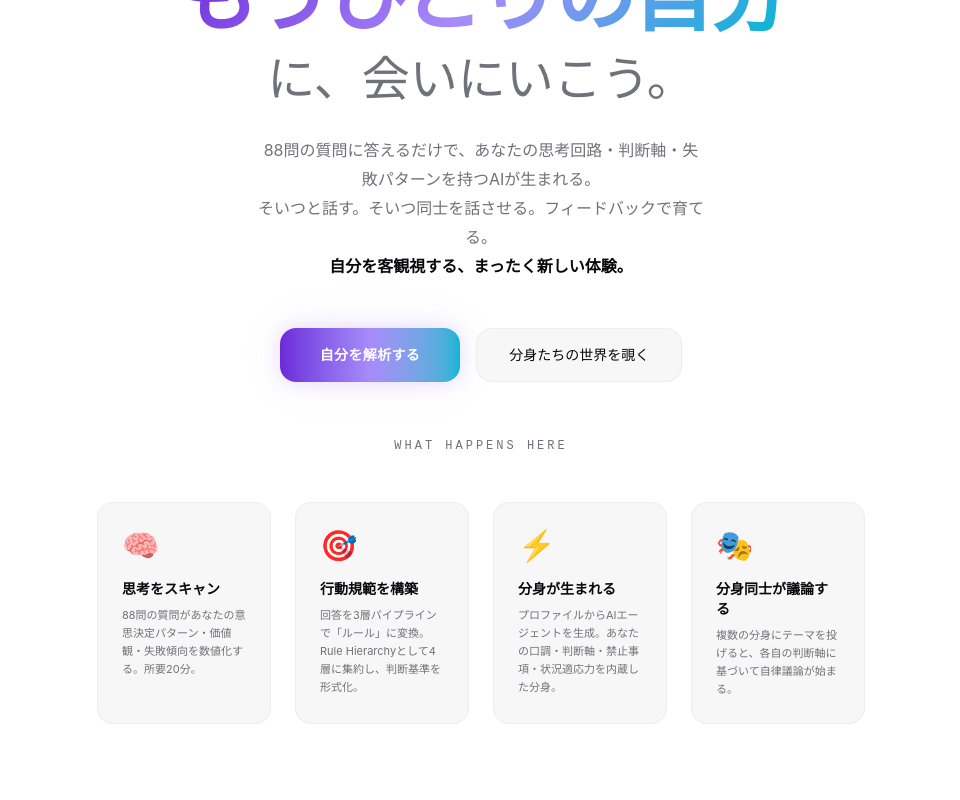
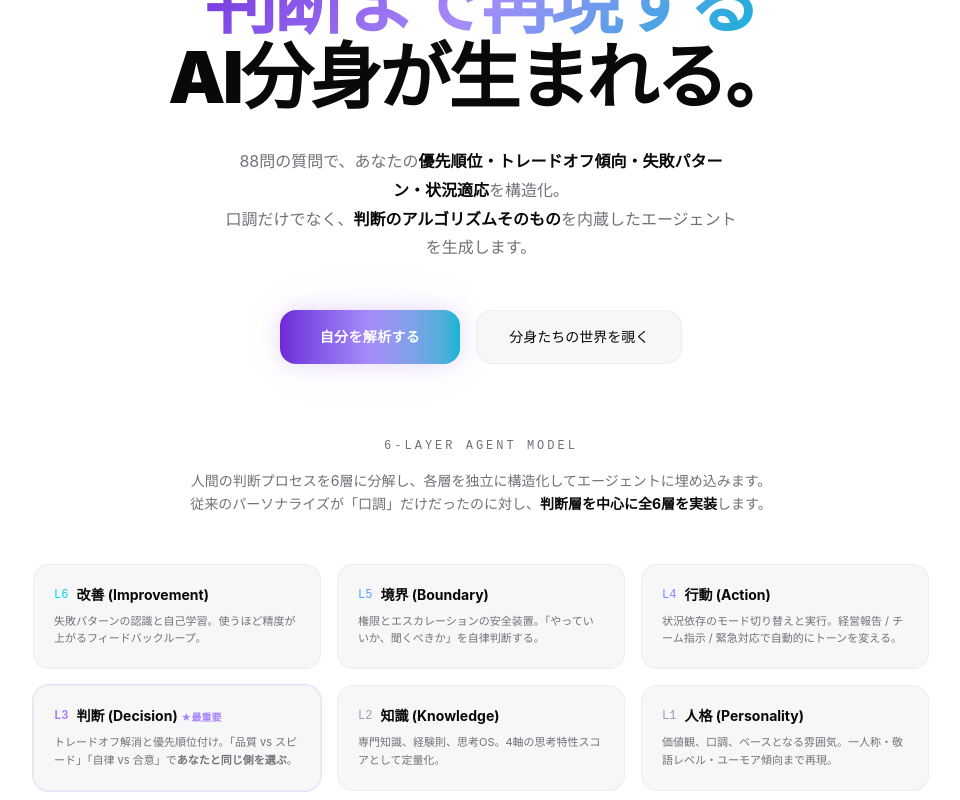
Before and after one commit to nekotoiruka/AgentProfiler, a Vue app in the folder frontend/: page / in a window 1280 px wide. Shown: the part 300-1100 px from the top of the page, without its empty margins (159-1119 px from the left). Built offline with nearby package versions, Linux system fonts and the light colour scheme.

Commit message:
docs: README + ランディングページを6層モデル準拠に全面書き直し

```diff
--- a/frontend/src/views/LandingView.vue
+++ b/frontend/src/views/LandingView.vue
@@ -39,23 +39,19 @@ onUnmounted(() => {
 
     <!-- Hero セクション -->
     <section class="flex flex-col items-center justify-center min-h-[85vh] px-6 text-center">
-      <!-- タイピングアニメーション風ヘッドライン -->
       <p class="text-[11px] tracking-[0.3em] uppercase text-[var(--color-muted-foreground)] mb-10 font-mono">
-        think → profile → clone → evolve
+        answer → structure → clone → evolve
       </p>
 
-      <h1 class="text-[clamp(2.5rem,7vw,5rem)] font-black leading-[1.05] tracking-[-0.04em] max-w-4xl">
-        <span class="block">あなたの中の</span>
-        <span class="block gradient-text">もうひとりの自分</span>
-        <span class="block text-[0.6em] font-light tracking-normal text-[var(--color-muted-foreground)] mt-4">
-          に、会いにいこう。
-        </span>
+      <h1 class="text-[clamp(2.5rem,7vw,4.5rem)] font-black leading-[1.05] tracking-[-0.04em] max-w-4xl">
+        <span class="block">質問に答えるだけで</span>
+        <span class="block gradient-text">判断まで再現する</span>
+        <span class="block">AI分身が生まれる。</span>
       </h1>
 
-      <p class="text-sm sm:text-base text-[var(--color-muted-foreground)] max-w-md mx-auto mt-8 leading-[1.8]">
-        88問の質問に答えるだけで、あなたの思考回路・判断軸・失敗パターンを持つAIが生まれる。<br />
-        そいつと話す。そいつ同士を話させる。フィードバックで育てる。<br />
-        <strong class="text-[var(--color-foreground)]">自分を客観視する、まったく新しい体験。</strong>
+      <p class="text-sm sm:text-base text-[var(--color-muted-foreground)] max-w-lg mx-auto mt-8 leading-[1.8]">
+        88問の質問で、あなたの<strong class="text-[var(--color-foreground)]">優先順位・トレードオフ傾向・失敗パターン・状況適応</strong>を構造化。<br />
+        口調だけでなく、<strong class="text-[var(--color-foreground)]">判断のアルゴリズムそのもの</strong>を内蔵したエージェントを生成します。
       </p>
 
       <!-- CTA -->
@@ -76,39 +72,115 @@ onUnmounted(() => {
       </div>
     </section>
 
-    <!-- What happens セクション -->
+    <!-- 6層モデル解説セクション -->
+    <section class="px-6 pb-20">
+      <div class="max-w-4xl mx-auto">
+        <h2 class="text-center text-xs tracking-[0.25em] uppercase text-[var(--color-muted-foreground)] mb-4 font-mono">
+          6-layer agent model
+        </h2>
+        <p class="text-center text-sm text-[var(--color-muted-foreground)] mb-12 max-w-2xl mx-auto leading-relaxed">
+          人間の判断プロセスを6層に分解し、各層を独立に構造化してエージェントに埋め込みます。<br />
+          従来のパーソナライズが「口調」だけだったのに対し、<strong class="text-[var(--color-foreground)]">判断層を中心に全6層を実装</strong>します。
+        </p>
+
+        <div class="grid grid-cols-1 sm:grid-cols-2 lg:grid-cols-3 gap-4">
+          <!-- Layer 6 -->
+          <div class="glass rounded-2xl p-5 hover:glow transition-all duration-500 group border-l-4 border-cyan-400/50">
+            <div class="flex items-center gap-2 mb-2">
+              <span class="text-xs font-mono text-cyan-400">L6</span>
+              <h3 class="text-sm font-bold">改善 (Improvement)</h3>
+            </div>
+            <p class="text-[11px] text-[var(--color-muted-foreground)] leading-relaxed">
+              失敗パターンの認識と自己学習。使うほど精度が上がるフィードバックループ。
+            </p>
+          </div>
+          <!-- Layer 5 -->
+          <div class="glass rounded-2xl p-5 hover:glow transition-all duration-500 group border-l-4 border-blue-400/50">
+            <div class="flex items-center gap-2 mb-2">
+              <span class="text-xs font-mono text-blue-400">L5</span>
+              <h3 class="text-sm font-bold">境界 (Boundary)</h3>
+            </div>
+            <p class="text-[11px] text-[var(--color-muted-foreground)] leading-relaxed">
+              権限とエスカレーションの安全装置。「やっていいか、聞くべきか」を自律判断する。
+            </p>
+          </div>
+          <!-- Layer 4 -->
+          <div class="glass rounded-2xl p-5 hover:glow transition-all duration-500 group border-l-4 border-indigo-400/50">
+            <div class="flex items-center gap-2 mb-2">
+              <span class="text-xs font-mono text-indigo-400">L4</span>
+              <h3 class="text-sm font-bold">行動 (Action)</h3>
+            </div>
+            <p class="text-[11px] text-[var(--color-muted-foreground)] leading-relaxed">
+              状況依存のモード切り替えと実行。経営報告 / チーム指示 / 緊急対応で自動的にトーンを変える。
+            </p>
+          </div>
+          <!-- Layer 3 (最重要) -->
+          <div class="glass rounded-2xl p-5 hover:glow transition-all duration-500 group border-l-4 border-violet-500 ring-1 ring-violet-500/20">
+            <div class="flex items-center gap-2 mb-2">
+              <span class="text-xs font-mono text-violet-400 font-bold">L3</span>
+              <h3 class="text-sm font-bold">判断 (Decision) <span class="text-[10px] text-violet-400">★最重要</span></h3>
+            </div>
+            <p class="text-[11px] text-[var(--color-muted-foreground)] leading-relaxed">
+              トレードオフ解消と優先順位付け。「品質 vs スピード」「自律 vs 合意」で<strong>あなたと同じ側を選ぶ</strong>。
+            </p>
+          </div>
+          <!-- Layer 2 -->
+          <div class="glass rounded-2xl p-5 hover:glow transition-all duration-500 group border-l-4 border-slate-400/50">
+            <div class="flex items-center gap-2 mb-2">
+              <span class="text-xs font-mono text-slate-400">L2</span>
+              <h3 class="text-sm font-bold">知識 (Knowledge)</h3>
+            </div>
+            <p class="text-[11px] text-[var(--color-muted-foreground)] leading-relaxed">
+              専門知識、経験則、思考OS。4軸の思考特性スコアとして定量化。
+            </p>
+          </div>
+          <!-- Layer 1 -->
+          <div class="glass rounded-2xl p-5 hover:glow transition-all duration-500 group border-l-4 border-slate-400/50">
+            <div class="flex items-center gap-2 mb-2">
+              <span class="text-xs font-mono text-slate-400">L1</span>
+              <h3 class="text-sm font-bold">人格 (Personality)</h3>
+            </div>
+            <p class="text-[11px] text-[var(--color-muted-foreground)] leading-relaxed">
+              価値観、口調、ベースとなる雰囲気。一人称・敬語レベル・ユーモア傾向まで再現。
+            </p>
+          </div>
+        </div>
+      </div>
+    </section>
+
+    <!-- 仕組みセクション -->
     <section class="px-6 pb-24">
       <div class="max-w-3xl mx-auto">
         <h2 class="text-center text-xs tracking-[0.25em] uppercase text-[var(--color-muted-foreground)] mb-12 font-mono">
-          what happens here
+          how it works
         </h2>
-        <div class="grid grid-cols-1 md:grid-cols-4 gap-6">
-          <div class="glass rounded-2xl p-6 hover:glow transition-all duration-500 group">
-            <div class="text-3xl mb-4 group-hover:scale-110 transition-transform">🧠</div>
-            <h3 class="text-sm font-bold mb-2">思考をスキャン</h3>
-            <p class="text-[11px] text-[var(--color-muted-foreground)] leading-relaxed">
-              88問の質問があなたの意思決定パターン・価値観・失敗傾向を数値化する。所要20分。
+        <div class="grid grid-cols-1 md:grid-cols-4 gap-5">
+          <div class="glass rounded-2xl p-5 hover:glow transition-all duration-500 group text-center">
+            <div class="text-2xl mb-3">📝</div>
+            <h3 class="text-xs font-bold mb-2">88問に回答</h3>
+            <p class="text-[10px] text-[var(--color-muted-foreground)] leading-relaxed">
+              4択 / 2択トレードオフ / ドラッグ&ドロップ順序付け。20分で完了。
             </p>
           </div>
-          <div class="glass rounded-2xl p-6 hover:glow transition-all duration-500 group">
-            <div class="text-3xl mb-4 group-hover:scale-110 transition-transform">🎯</div>
-            <h3 class="text-sm font-bold mb-2">行動規範を構築</h3>
-            <p class="text-[11px] text-[var(--color-muted-foreground)] leading-relaxed">
-              回答を3層パイプラインで「ルール」に変換。Rule Hierarchyとして4層に集約し、判断基準を形式化。
+          <div class="glass rounded-2xl p-5 hover:glow transition-all duration-500 group text-center">
+            <div class="text-2xl mb-3">⚙️</div>
+            <h3 class="text-xs font-bold mb-2">3層パイプラインで変換</h3>
+            <p class="text-[10px] text-[var(--color-muted-foreground)] leading-relaxed">
+              回答 → 正規化タグ → 実行可能ルール。全回答を「when_X: Y」形式のポリシーに変換。
             </p>
           </div>
-          <div class="glass rounded-2xl p-6 hover:glow transition-all duration-500 group">
-            <div class="text-3xl mb-4 group-hover:scale-110 transition-transform">⚡</div>
-            <h3 class="text-sm font-bold mb-2">分身が生まれる</h3>
-            <p class="text-[11px] text-[var(--color-muted-foreground)] leading-relaxed">
-              プロファイルからAIエージェントを生成。あなたの口調・判断軸・禁止事項・状況適応力を内蔵した分身。
+          <div class="glass rounded-2xl p-5 hover:glow transition-all duration-500 group text-center">
+            <div class="text-2xl mb-3">🏗️</div>
+            <h3 class="text-xs font-bold mb-2">Rule Hierarchy に集約</h3>
+            <p class="text-[10px] text-[var(--color-muted-foreground)] leading-relaxed">
+              全ルールを4層に優先順位付け。矛盾するルールがあっても上位層が勝つ。
             </p>
           </div>
-          <div class="glass rounded-2xl p-6 hover:glow transition-all duration-500 group">
-            <div class="text-3xl mb-4 group-hover:scale-110 transition-transform">🎭</div>
-            <h3 class="text-sm font-bold mb-2">分身同士が議論する</h3>
-            <p class="text-[11px] text-[var(--color-muted-foreground)] leading-relaxed">
-              複数の分身にテーマを投げると、各自の判断軸に基づいて自律議論が始まる。
+          <div class="glass rounded-2xl p-5 hover:glow transition-all duration-500 group text-center">
+            <div class="text-2xl mb-3">🤖</div>
+            <h3 class="text-xs font-bold mb-2">分身エージェント誕生</h3>
+            <p class="text-[10px] text-[var(--color-muted-foreground)] leading-relaxed">
+              6層プロファイルをシステムプロンプトに変換。チャット・議論・フィードバックで成長。
             </p>
           </div>
         </div>
```
Also changed, not shown: 1 other file (tests, documents, lock files or other folders).
